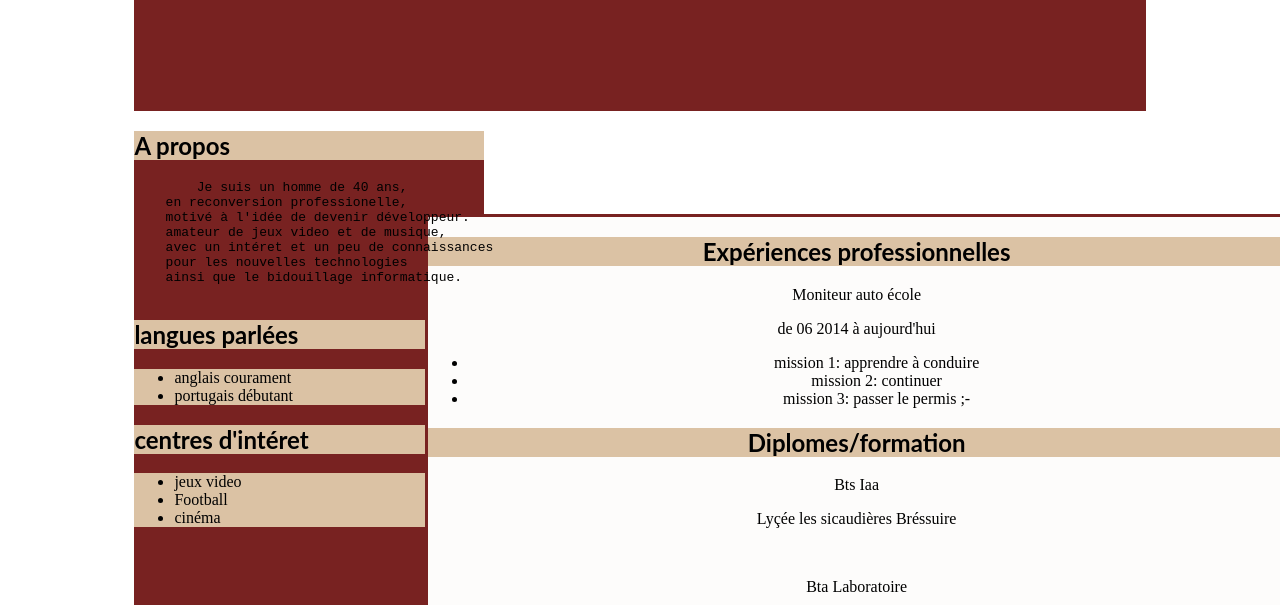
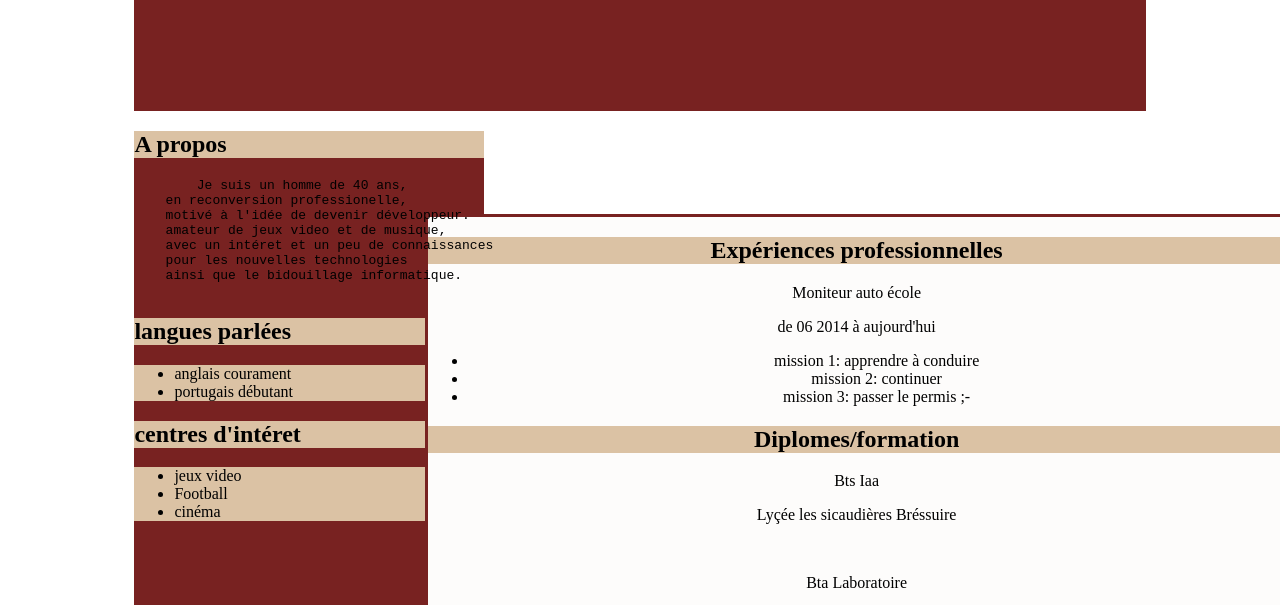
Before and after one commit to Mvp86380/CV, a plain HTML site: page index.html in a window 1280 px wide. Shown: the part 2056-2661 px from the top of the page. Drawn offline with Linux system fonts and the light colour scheme; files whose address does not match are found by name.

Commit message:
Add files via upload

```diff
--- a/index.html
+++ b/index.html
@@ -5,10 +5,8 @@
     <meta charset="utf-8">
     <meta name="viewport" content="width=device-width, initial-scale=1.0">
     <title>CV HTML CSS</title>
-    <link rel="stylesheet" href="assets/CSS/style.css" >
-    <link rel="stylesheet" href="assets/CSS/flex.css">
+    <link rel="stylesheet" href="assets/CSS/style.css">
     <link rel="shortcut icon" href="favicon.ico" type="image/x-icon">
-    <link rel="stylesheet" href="assets/CSS/fonts.css">
 
 
 </head>
```
